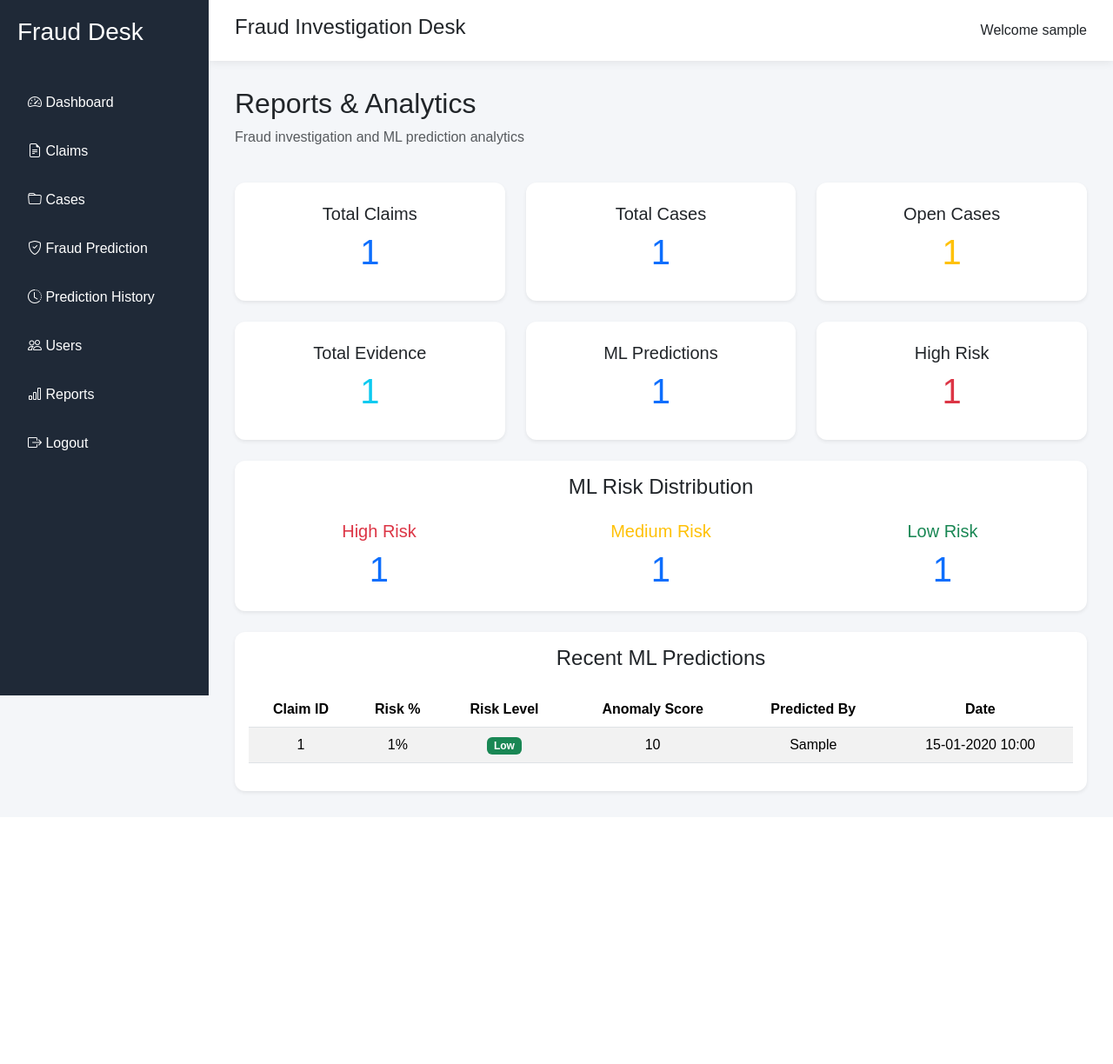
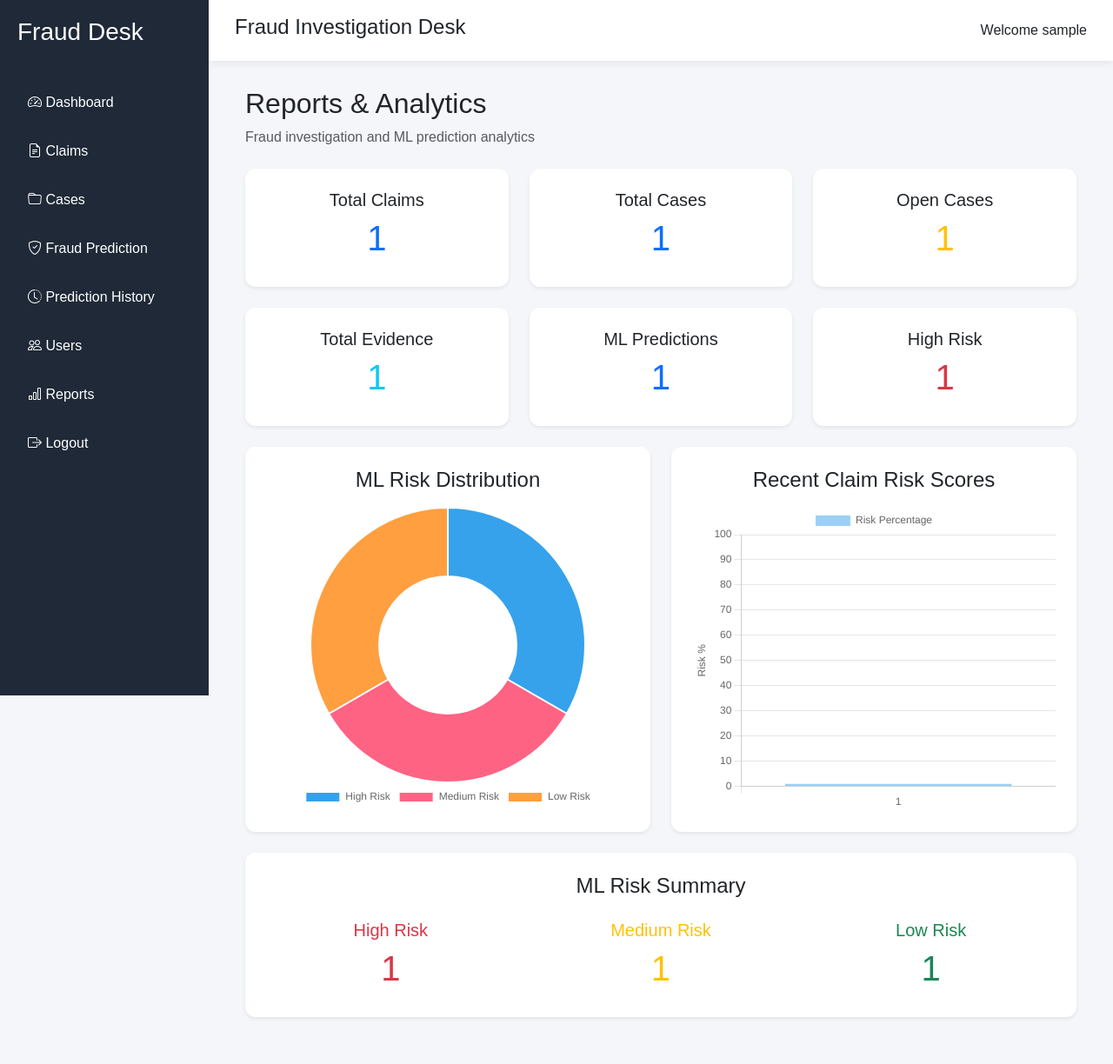
Before and after one commit to nithinr2-a1/fraud-investigation-desk, a Flask app: page /reports in a window 1280 px wide. Shown: the whole page at 87% size. Before the commit the page ends 915 px from the top, so only its background shows below. Run offline with Flask 3, Linux system fonts and the light colour scheme; the visitor is signed in with stand-in values (Sample User, id 1); a database or web service that is not in the repository returns one stand-in record (values such as "Sample title"); parts of the project's set-up code (start-up, migrations or seed data) failed here and were passed over.

Commit message:
Add reports analytics and update fraud prediction

```diff
--- a/backend/reports/routes.py
+++ b/backend/reports/routes.py
@@ -9,9 +9,9 @@ from db import claims, cases, evidence, predictions
 @login_required
 def reports():
 
-    # -----------------------------
-    # Basic counts
-    # -----------------------------
+    # ---------------------------------------
+    # Basic statistics
+    # ---------------------------------------
 
     total_claims = claims.count_documents({})
 
@@ -25,9 +25,9 @@ def reports():
 
     total_predictions = predictions.count_documents({})
 
-    # -----------------------------
-    # Risk distribution
-    # -----------------------------
+    # ---------------------------------------
+    # ML risk distribution
+    # ---------------------------------------
 
     high_risk = predictions.count_documents({
         "risk_level": "High"
@@ -41,29 +41,59 @@ def reports():
         "risk_level": "Low"
     })
 
-    # -----------------------------
-    # Recent predictions
-    # -----------------------------
+    # ---------------------------------------
+    # Recent prediction chart data
+    # ---------------------------------------
 
     recent_predictions = list(
-        predictions.find()
+        predictions.find(
+            {},
+            {
+                "claim_id": 1,
+                "risk_percentage": 1,
+                "_id": 0
+            }
+        )
         .sort("prediction_date", -1)
         .limit(10)
     )
 
-    # -----------------------------
-    # Render report
-    # -----------------------------
+    # Chart labels
+    chart_labels = [
+        prediction.get("claim_id", "Unknown")
+        for prediction in recent_predictions
+    ]
+
+    # Chart values
+    chart_values = [
+        prediction.get("risk_percentage", 0)
+        for prediction in recent_predictions
+    ]
+
+    # ---------------------------------------
+    # Render reports page
+    # ---------------------------------------
 
     return render_template(
         "reports.html",
+
         total_claims=total_claims,
+
         total_cases=total_cases,
+
         open_cases=open_cases,
+
         total_evidence=total_evidence,
+
         total_predictions=total_predictions,
+
         high_risk=high_risk,
+
         medium_risk=medium_risk,
+
         low_risk=low_risk,
-        recent_predictions=recent_predictions
+
+        chart_labels=chart_labels,
+
+        chart_values=chart_values
     )
--- a/backend/templates/reports.html
+++ b/backend/templates/reports.html
@@ -1,4 +1,8 @@
 {% extends "base.html" %}
+
+{% block head %}
+<script src="https://cdn.jsdelivr.net/npm/chart.js"></script>
+{% endblock %}
 
 {% block title %}
 Reports & Analytics
@@ -6,9 +10,10 @@ Reports & Analytics
 
 {% block content %}
 
-<div class="d-flex justify-content-between align-items-center mb-4">
+<div class="container-fluid">
 
-    <div>
+    <!-- Page Header -->
+    <div class="mb-4">
         <h2>Reports & Analytics</h2>
 
         <p class="text-muted">
@@ -16,17 +21,13 @@ Reports & Analytics
         </p>
     </div>
 
-</div>
 
-
-<!-- ========================= -->
     <!-- Summary Cards -->
-<!-- ========================= -->
-
     <div class="row g-4 mb-4">
 
+        <!-- Total Claims -->
         <div class="col-md-4">
-        <div class="card shadow-sm p-4 text-center">
+            <div class="card shadow-sm p-4 text-center h-100">
 
                 <h5>Total Claims</h5>
 
@@ -38,8 +39,9 @@ Reports & Analytics
         </div>
 
 
+        <!-- Total Cases -->
         <div class="col-md-4">
-        <div class="card shadow-sm p-4 text-center">
+            <div class="card shadow-sm p-4 text-center h-100">
 
                 <h5>Total Cases</h5>
 
@@ -51,8 +53,9 @@ Reports & Analytics
         </div>
 
 
+        <!-- Open Cases -->
         <div class="col-md-4">
-        <div class="card shadow-sm p-4 text-center">
+            <div class="card shadow-sm p-4 text-center h-100">
 
                 <h5>Open Cases</h5>
 
@@ -64,8 +67,9 @@ Reports & Analytics
         </div>
 
 
+        <!-- Total Evidence -->
         <div class="col-md-4">
-        <div class="card shadow-sm p-4 text-center">
+            <div class="card shadow-sm p-4 text-center h-100">
 
                 <h5>Total Evidence</h5>
 
@@ -77,8 +81,9 @@ Reports & Analytics
         </div>
 
 
+        <!-- ML Predictions -->
         <div class="col-md-4">
-        <div class="card shadow-sm p-4 text-center">
+            <div class="card shadow-sm p-4 text-center h-100">
 
                 <h5>ML Predictions</h5>
 
@@ -90,8 +95,9 @@ Reports & Analytics
         </div>
 
 
+        <!-- High Risk -->
         <div class="col-md-4">
-        <div class="card shadow-sm p-4 text-center">
+            <div class="card shadow-sm p-4 text-center h-100">
 
                 <h5>High Risk</h5>
 
@@ -105,53 +111,96 @@ Reports & Analytics
     </div>
 
 
-<!-- ========================= -->
+    <!-- Charts -->
+    <div class="row g-4 mb-4">
+
         <!-- Risk Distribution -->
-<!-- ========================= -->
+        <div class="col-md-6">
 
-<div class="card shadow-sm mb-4">
+            <div class="card shadow-sm p-4">
 
-    <div class="card-body">
+                <h4 class="text-center mb-3">
+                    ML Risk Distribution
+                </h4>
 
-        <h4 class="mb-4">
-            ML Risk Distribution
+                <div style="height: 350px;">
+                    <canvas id="riskDistributionChart"></canvas>
+                </div>
+
+            </div>
+
+        </div>
+
+
+        <!-- Recent Claim Risk Scores -->
+        <div class="col-md-6">
+
+            <div class="card shadow-sm p-4">
+
+                <h4 class="text-center mb-3">
+                    Recent Claim Risk Scores
+                </h4>
+
+                <div style="height: 350px;">
+                    <canvas id="riskScoresChart"></canvas>
+                </div>
+
+            </div>
+
+        </div>
+
+    </div>
+
+
+    <!-- ML Risk Summary -->
+    <div class="row g-4 mb-4">
+
+        <div class="col-12">
+
+            <div class="card shadow-sm p-4">
+
+                <h4 class="text-center mb-4">
+                    ML Risk Summary
                 </h4>
 
                 <div class="row text-center">
 
+                    <!-- High Risk -->
                     <div class="col-md-4">
 
                         <h5 class="text-danger">
                             High Risk
                         </h5>
 
-                <h2>
+                        <h2 class="text-danger">
                             {{ high_risk }}
                         </h2>
 
                     </div>
 
 
+                    <!-- Medium Risk -->
                     <div class="col-md-4">
 
                         <h5 class="text-warning">
                             Medium Risk
                         </h5>
 
-                <h2>
+                        <h2 class="text-warning">
                             {{ medium_risk }}
                         </h2>
 
                     </div>
 
 
+                    <!-- Low Risk -->
                     <div class="col-md-4">
 
                         <h5 class="text-success">
                             Low Risk
                         </h5>
 
-                <h2>
+                        <h2 class="text-success">
                             {{ low_risk }}
                         </h2>
 
@@ -163,129 +212,306 @@ Reports & Analytics
 
         </div>
 
-
-<!-- ========================= -->
-<!-- Recent Predictions -->
-<!-- ========================= -->
-
-<div class="card shadow-sm">
-
-    <div class="card-body">
-
-        <h4 class="mb-4">
-            Recent ML Predictions
-        </h4>
-
-
-        <div class="table-responsive">
-
-            <table class="table table-striped">
-
-                <thead>
-
-                    <tr>
-
-                        <th>Claim ID</th>
-
-                        <th>Risk %</th>
-
-                        <th>Risk Level</th>
-
-                        <th>Anomaly Score</th>
-
-                        <th>Predicted By</th>
-
-                        <th>Date</th>
-
-                    </tr>
-
-                </thead>
-
-
-                <tbody>
-
-                {% for prediction in recent_predictions %}
-
-                    <tr>
-
-                        <td>
-                            {{ prediction.get("claim_id", "N/A") }}
-                        </td>
-
-                        <td>
-                            {{ prediction.get("risk_percentage", 0) }}%
-                        </td>
-
-                        <td>
-
-                            {% if prediction.get("risk_level") == "High" %}
-
-                                <span class="badge bg-danger">
-                                    High
-                                </span>
-
-                            {% elif prediction.get("risk_level") == "Medium" %}
-
-                                <span class="badge bg-warning text-dark">
-                                    Medium
-                                </span>
-
-                            {% else %}
-
-                                <span class="badge bg-success">
-                                    Low
-                                </span>
-
-                            {% endif %}
-
-                        </td>
-
-                        <td>
-                            {{ prediction.get("anomaly_score", "N/A") }}
-                        </td>
-
-                        <td>
-                            {{ prediction.get("predicted_by", "N/A") }}
-                        </td>
-
-                        <td>
-
-                            {% if prediction.get("prediction_date") %}
-
-                                {{ prediction.get("prediction_date").strftime("%d-%m-%Y %H:%M") }}
-
-                            {% else %}
-
-                                N/A
-
-                            {% endif %}
-
-                        </td>
-
-                    </tr>
-
-                {% else %}
-
-                    <tr>
-
-                        <td colspan="6" class="text-center">
-
-                            No predictions available.
-
-                        </td>
-
-                    </tr>
-
-                {% endfor %}
-
-                </tbody>
-
-            </table>
-
     </div>
 
 </div>
 
-</div>
+
+<!-- ========================================================= -->
+<!-- DATA PROVIDED BY FLASK / JINJA                            -->
+<!-- ========================================================= -->
+
+<script id="report-data" type="application/json">
+{
+    "high_risk": {{ high_risk | tojson }},
+    "medium_risk": {{ medium_risk | tojson }},
+    "low_risk": {{ low_risk | tojson }},
+    "chart_labels": {{ chart_labels | tojson }},
+    "chart_values": {{ chart_values | tojson }}
+}
+</script>
+
+
+<!-- ========================================================= -->
+<!-- CHART.JS                                                  -->
+<!-- ========================================================= -->
+
+<script>
+
+    // Read data generated by Flask/Jinja
+    const reportData = JSON.parse(
+        document.getElementById("report-data").textContent
+    );
+
+
+    // =========================================================
+    // ML RISK DISTRIBUTION
+    // =========================================================
+
+    const riskDistributionCanvas =
+        document.getElementById("riskDistributionChart");
+
+    if (riskDistributionCanvas) {
+
+        new Chart(riskDistributionCanvas, {
+
+            type: "doughnut",
+
+            data: {
+
+                labels: [
+                    "High Risk",
+                    "Medium Risk",
+                    "Low Risk"
+                ],
+
+                datasets: [{
+
+                    label: "Risk Distribution",
+
+                    data: [
+                        reportData.high_risk,
+                        reportData.medium_risk,
+                        reportData.low_risk
+                    ]
+
+                }]
+
+            },
+
+            options: {
+
+                responsive: true,
+
+                maintainAspectRatio: false,
+
+                plugins: {
+
+                    legend: {
+                        position: "bottom"
+                    }
+
+                }
+
+            }
+
+        });
+
+    }
+
+
+    // =========================================================
+    // RECENT CLAIM RISK SCORES
+    // =========================================================
+
+    const riskScoresCanvas =
+        document.getElementById("riskScoresChart");
+
+    if (riskScoresCanvas) {
+
+        new Chart(riskScoresCanvas, {
+
+            type: "bar",
+
+            data: {
+
+                labels: reportData.chart_labels,
+
+                datasets: [{
+
+                    label: "Risk Percentage",
+
+                    data: reportData.chart_values
+
+                }]
+
+            },
+
+            options: {
+
+                responsive: true,
+
+                maintainAspectRatio: false,
+
+                scales: {
+
+                    y: {
+
+                        beginAtZero: true,
+
+                        max: 100,
+
+                        title: {
+
+                            display: true,
+
+                            text: "Risk %"
+
+                        }
+
+                    }
+
+                },
+
+                plugins: {
+
+                    legend: {
+
+                        display: true
+
+                    }
+
+                }
+
+            }
+
+        });
+
+    }
+
+</script>
+<!-- Chart.js -->
+<script src="https://cdn.jsdelivr.net/npm/chart.js@4.4.1/dist/chart.umd.min.js"></script>
+
+<!-- Flask/Jinja report data -->
+<script id="report-data" type="application/json">
+{
+    "high_risk": {{ high_risk | tojson }},
+    "medium_risk": {{ medium_risk | tojson }},
+    "low_risk": {{ low_risk | tojson }},
+    "chart_labels": {{ chart_labels | tojson }},
+    "chart_values": {{ chart_values | tojson }}
+}
+</script>
+
+<script>
+document.addEventListener("DOMContentLoaded", function () {
+
+    console.log("Reports page loaded");
+
+    // Check Chart.js
+    if (typeof Chart === "undefined") {
+        console.error("Chart.js is NOT loaded.");
+        return;
+    }
+
+    console.log("Chart.js loaded:", Chart.version);
+
+    // Read Flask data
+    const dataElement = document.getElementById("report-data");
+
+    if (!dataElement) {
+        console.error("report-data element not found.");
+        return;
+    }
+
+    const reportData = JSON.parse(dataElement.textContent);
+
+    console.log("Report data:", reportData);
+
+
+    // =====================================================
+    // ML RISK DISTRIBUTION
+    // =====================================================
+
+    const riskCanvas =
+        document.getElementById("riskDistributionChart");
+
+    if (!riskCanvas) {
+        console.error("riskDistributionChart canvas not found.");
+    } else {
+
+        new Chart(riskCanvas, {
+
+            type: "doughnut",
+
+            data: {
+                labels: [
+                    "High Risk",
+                    "Medium Risk",
+                    "Low Risk"
+                ],
+
+                datasets: [{
+                    label: "Risk Distribution",
+
+                    data: [
+                        Number(reportData.high_risk),
+                        Number(reportData.medium_risk),
+                        Number(reportData.low_risk)
+                    ]
+                }]
+            },
+
+            options: {
+                responsive: true,
+                maintainAspectRatio: false,
+
+                plugins: {
+                    legend: {
+                        position: "bottom"
+                    }
+                }
+            }
+        });
+
+        console.log("Risk distribution chart created.");
+    }
+
+
+    // =====================================================
+    // RECENT CLAIM RISK SCORES
+    // =====================================================
+
+    const scoresCanvas =
+        document.getElementById("riskScoresChart");
+
+    if (!scoresCanvas) {
+        console.error("riskScoresChart canvas not found.");
+    } else {
+
+        new Chart(scoresCanvas, {
+
+            type: "bar",
+
+            data: {
+                labels: reportData.chart_labels,
+
+                datasets: [{
+                    label: "Risk Percentage",
+
+                    data: reportData.chart_values
+                }]
+            },
+
+            options: {
+                responsive: true,
+                maintainAspectRatio: false,
+
+                scales: {
+                    y: {
+                        beginAtZero: true,
+                        max: 100,
+
+                        title: {
+                            display: true,
+                            text: "Risk %"
+                        }
+                    }
+                },
+
+                plugins: {
+                    legend: {
+                        display: true
+                    }
+                }
+            }
+        });
+
+        console.log("Risk scores chart created.");
+    }
+
+});
+</script>
 
 {% endblock %}
```
Also changed, not shown: 1 other file. Lines whose indentation alone changed are shown as unchanged.
